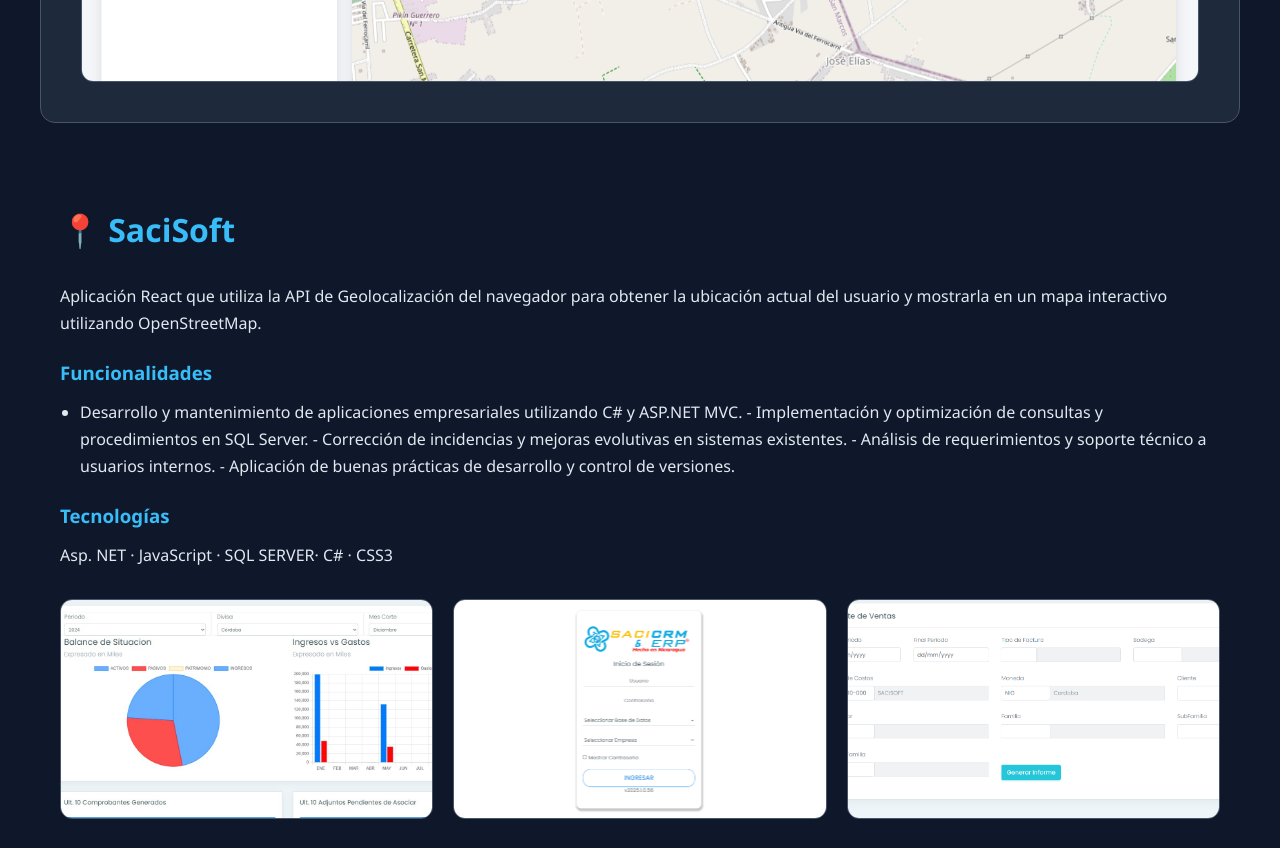
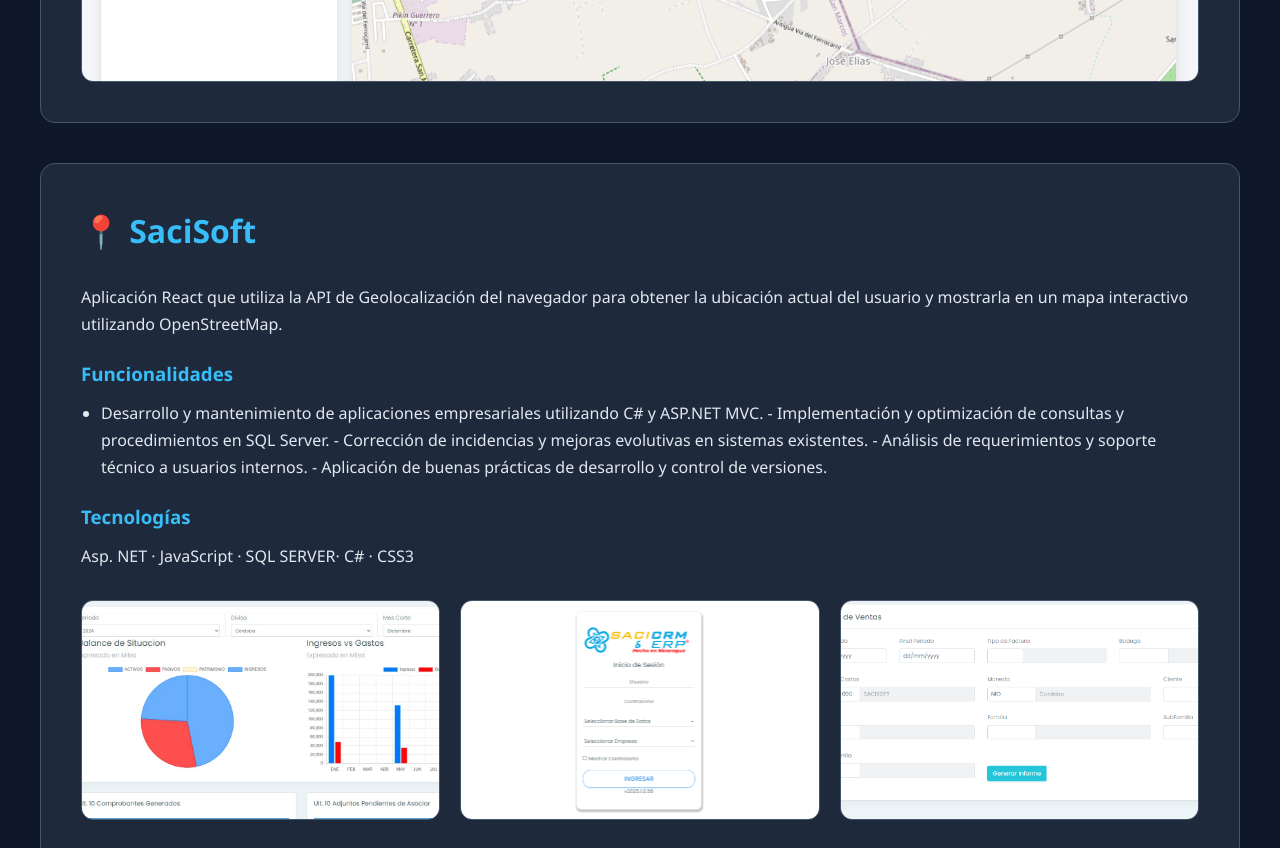
Before and after one commit to ErvinCAmpie/ErvingCAmpie.github.io, a plain HTML site: page index.html in a window 1280 px wide. Shown: the part 3920-4768 px from the top of the page. Drawn offline with Linux system fonts and the light colour scheme.

Commit message:
subiendo estilos

```diff
--- a/css/style.css
+++ b/css/style.css
@@ -144,7 +144,7 @@
 
 #hotelero,
 #gestores,
-#geotracker{
+#geotracker,#SaciSoft{
 background:var(--card);
 margin-top:40px;
 border-radius:15px;
```
